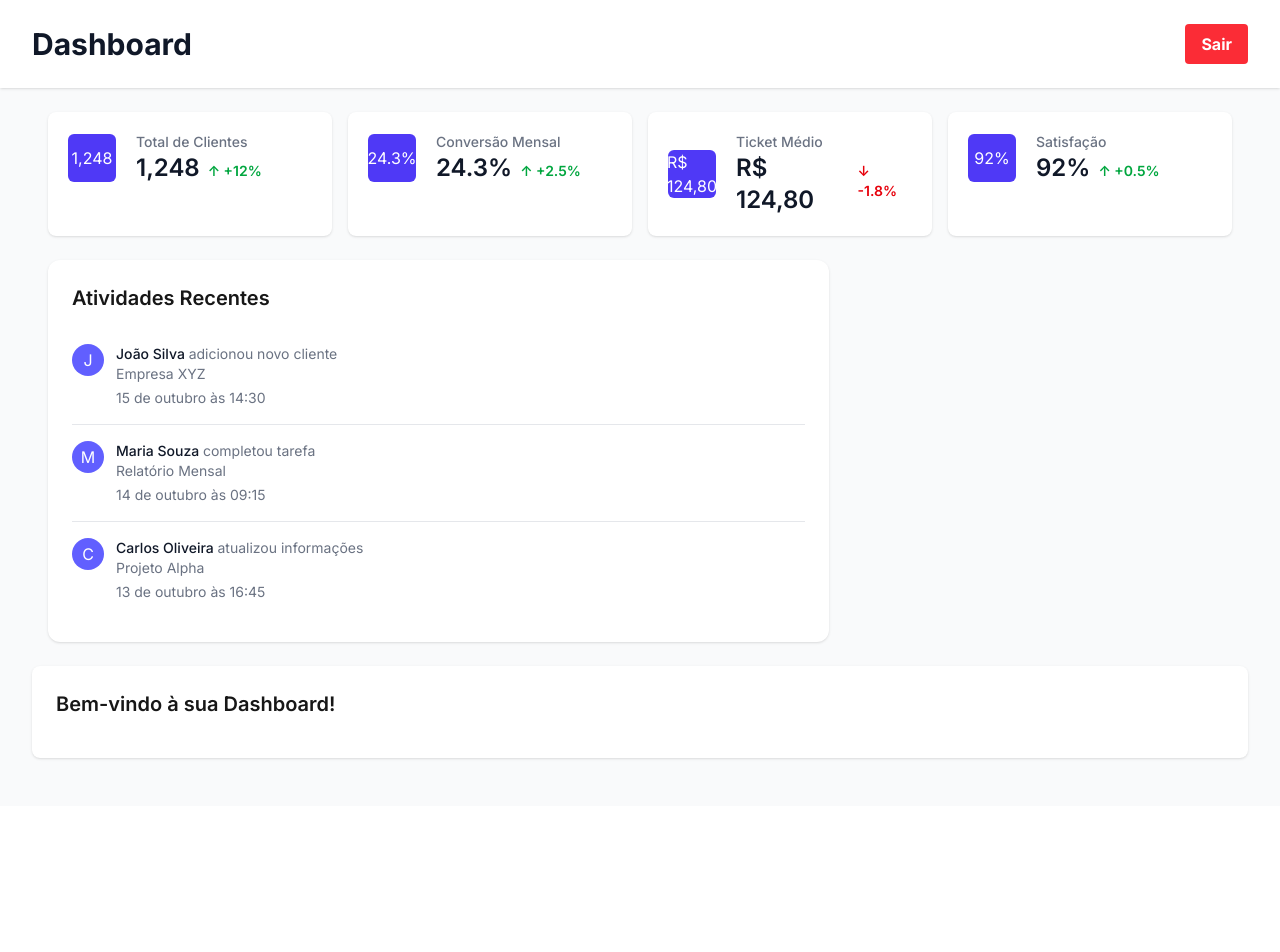
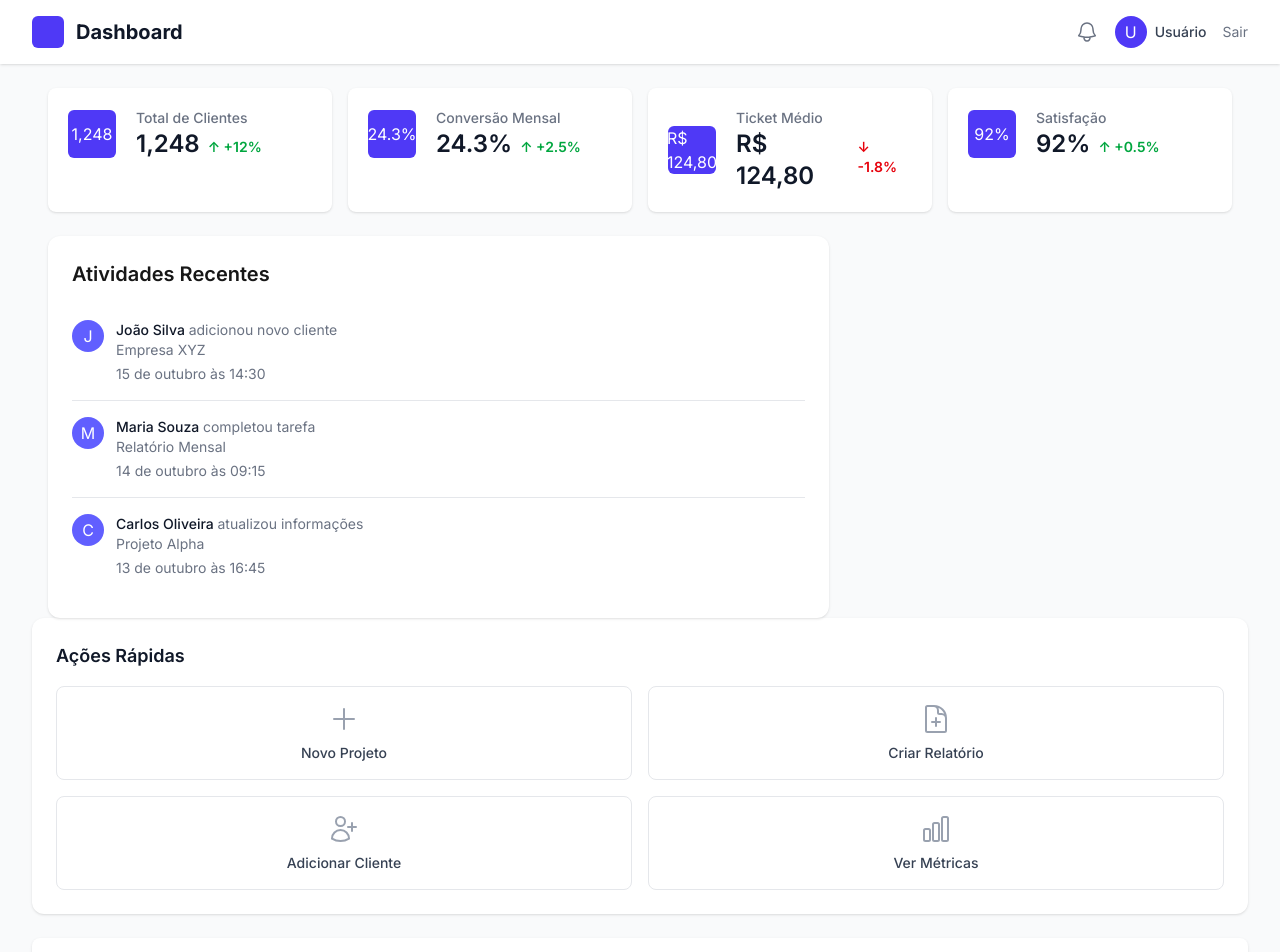
Before and after one commit to moisesrmartins/supabase-login, a Next.js app in the folder supabase-login/: page /dashboard in a window 1280 px wide. Shown: the top 952 px of the page. Before the commit the page ends 806 px from the top, so only its background shows below. Built offline with nearby package versions, Linux system fonts and the light colour scheme; no server answers.

Commit message:
Criação do QuickActions.tsx e UserSummary.tsx. Instalação e aplicação do heroicons.

```diff
--- a/supabase-login/package.json
+++ b/supabase-login/package.json
@@ -10,6 +10,7 @@
     "postinstall": "next telemetry disable"
   },
   "dependencies": {
+    "@heroicons/react": "^2.2.0",
     "@supabase/auth-helpers-nextjs": "^0.10.0",
     "@supabase/auth-ui-react": "^0.4.7",
     "@supabase/auth-ui-shared": "^0.1.8",
--- a/supabase-login/src/app/dashboard/page.tsx
+++ b/supabase-login/src/app/dashboard/page.tsx
@@ -5,6 +5,9 @@ import AuthRedirect from '@/components/Auth/AuthRedirect'
 import { supabase } from '@/lib/supabase/supabaseClient'
 import StatsCard from '@/components/Dashboard/StatsCard'
 import RecentActivity from '@/components/Dashboard/RecentActivity'
+import QuickActions from '@/components/Dashboard/QuickActions'
+import UserSummary from '@/components/Dashboard/UserSummary'
+import { BellIcon } from '@heroicons/react/24/outline'
 
 export default function Dashboard() {
     const { session } = useAuth()
@@ -15,14 +18,33 @@ export default function Dashboard() {
 
             <div className="min-h-screen bg-gray-50">
                 <header className="bg-white shadow">
-                    <div className="max-w-7xl mx-auto py-6 px-4 sm:px-6 lg:px-8 flex justify-between items-center">
-                        <h1 className="text-3xl font-bold text-gray-900">Dashboard</h1>
-                        <button
-                            onClick={() => supabase.auth.signOut()}
-                            className="bg-red-500 hover:bg-red-700 text-white font-bold py-2 px-4 rounded"
-                        >
-                            Sair
-                        </button>
+                    <div className="max-w-7xl mx-auto py-4 px-4 sm:px-6 lg:px-8 flex justify-between items-center">
+                        <div className="flex items-center">
+                            <div className="bg-indigo-600 w-8 h-8 rounded-md mr-3"></div>
+                            <h1 className="text-xl font-bold text-gray-900">Dashboard</h1>
+                        </div>
+
+                        <div className="flex items-center space-x-4">
+                            <button className="text-gray-500 hover:text-gray-700">
+                                <BellIcon className="h-6 w-6" />
+                            </button>
+
+                            <div className="flex items-center">
+                                <div className="bg-indigo-600 rounded-full h-8 w-8 flex items-center justify-center text-white mr-2">
+                                    {session?.user?.email?.charAt(0).toUpperCase() || 'U'}
+                                </div>
+                                <span className="text-sm font-medium text-gray-700">
+                                    {session?.user?.user_metadata?.full_name || 'Usuário'}
+                                </span>
+                            </div>
+
+                            <button
+                                onClick={() => supabase.auth.signOut()}
+                                className="text-gray-500 hover:text-gray-700 text-sm"
+                            >
+                                Sair
+                            </button>
+                        </div>
                     </div>
                 </header>
 
@@ -59,6 +81,10 @@ export default function Dashboard() {
                                 <RecentActivity />
                             </div>
                         </div>
+                        <div>
+                            <QuickActions />
+                            <UserSummary user={session?.user || null} />
+                        </div>
                         <div className="px-4 py-6 sm:px-0">
                             <div className="bg-white p-6 rounded-lg shadow">
                                 <h2 className="text-xl font-semibold mb-4">Bem-vindo à sua Dashboard!</h2>
--- /dev/null
+++ b/supabase-login/src/components/Dashboard/QuickActions.tsx
@@ -0,0 +1,46 @@
+import { PlusIcon, DocumentPlusIcon, UserPlusIcon, ChartBarIcon } from '@heroicons/react/24/outline'
+
+export default function QuickActions() {
+    const actions = [
+        {
+            title: 'Novo Projeto',
+            icon: PlusIcon,
+            href: '#',
+        },
+        {
+            title: 'Criar Relatório',
+            icon: DocumentPlusIcon,
+            href: '#',
+        },
+        {
+            title: 'Adicionar Cliente',
+            icon: UserPlusIcon,
+            href: '#',
+        },
+        {
+            title: 'Ver Métricas',
+            icon: ChartBarIcon,
+            href: '#',
+        },
+    ]
+
+    return (
+        <div className="bg-white rounded-xl shadow-sm p-6">
+            <h2 className="text-lg font-semibold text-gray-900 mb-4">Ações Rápidas</h2>
+            <div className="grid grid-cols-2 gap-4">
+                {actions.map((action, actionIdx) => (
+                    <a
+                        key={actionIdx}
+                        href={action.href}
+                        className="group flex flex-col items-center justify-center rounded-lg border border-gray-200 p-4 text-center hover:border-indigo-600 hover:bg-indigo-50 transition-colors"
+                    >
+                        <action.icon className="h-8 w-8 text-gray-400 group-hover:text-indigo-600 mb-2" />
+                        <span className="text-sm font-medium text-gray-700 group-hover:text-indigo-800">
+                            {action.title}
+                        </span>
+                    </a>
+                ))}
+            </div>
+        </div>
+    )
+}
--- /dev/null
+++ b/supabase-login/src/components/Dashboard/UserSummary.tsx
@@ -0,0 +1,52 @@
+import { User } from '@supabase/supabase-js'
+
+interface UserSummaryProps {
+    user: User | null
+}
+
+export default function UserSummary({ user }: UserSummaryProps) {
+    if (!user) return null
+
+    return (
+        <div className="bg-white rounded-xl shadow-sm p-6 mt-6">
+            <div className="flex items-center space-x-4 mb-6">
+                <div className="bg-indigo-600 rounded-full h-16 w-16 flex items-center justify-center text-white text-xl font-bold">
+                    {user.email?.charAt(0).toUpperCase() || 'U'}
+                </div>
+                <div>
+                    <h3 className="text-lg font-semibold text-gray-900">
+                        {user.user_metadata?.full_name || 'Usuário'}
+                    </h3>
+                    <p className="text-sm text-gray-500">{user.email}</p>
+                </div>
+            </div>
+
+            <div className="space-y-2">
+                <div className="flex justify-between text-sm">
+                    <span className="text-gray-500">Membro desde:</span>
+                    <span className="text-gray-900">
+                        {new Date(user.created_at).toLocaleDateString('pt-BR')}
+                    </span>
+                </div>
+
+                <div className="flex justify-between text-sm">
+                    <span className="text-gray-500">Status:</span>
+                    <span className="text-green-600 font-medium">Ativo</span>
+                </div>
+
+                <div className="flex justify-between text-sm">
+                    <span className="text-gray-500">Último login:</span>
+                    <span className="text-gray-900">
+                        {new Date().toLocaleDateString('pt-BR')}
+                    </span>
+                </div>
+            </div>
+
+            <div className="mt-6">
+                <button className="w-full bg-indigo-600 text-white py-2 px-4 rounded-md hover:bg-indigo-700 transition-colors text-sm font-medium">
+                    Ver Perfil Completo
+                </button>
+            </div>
+        </div>
+    )
+}
```
Also changed, not shown: 1 other file (tests, documents, lock files or other folders).
